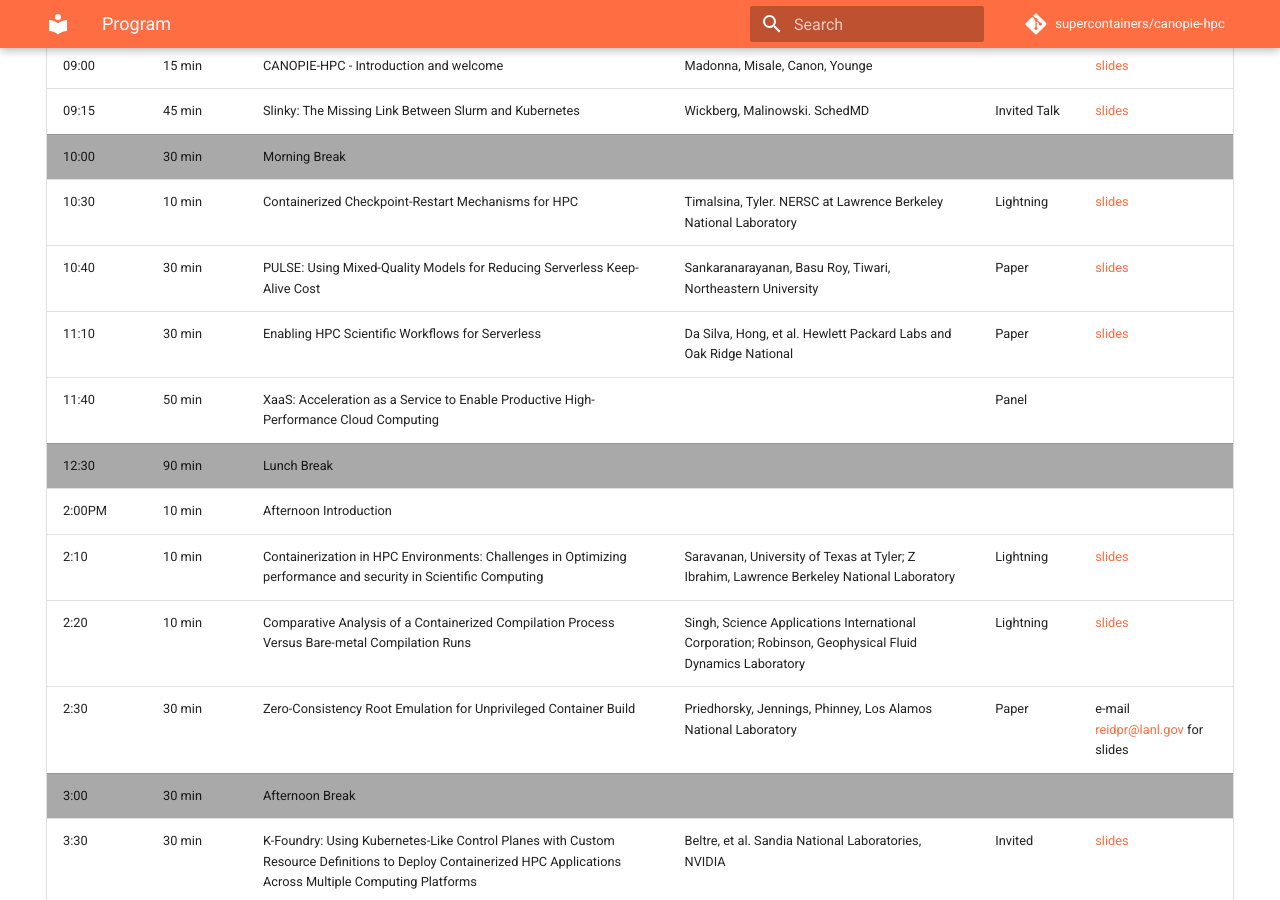
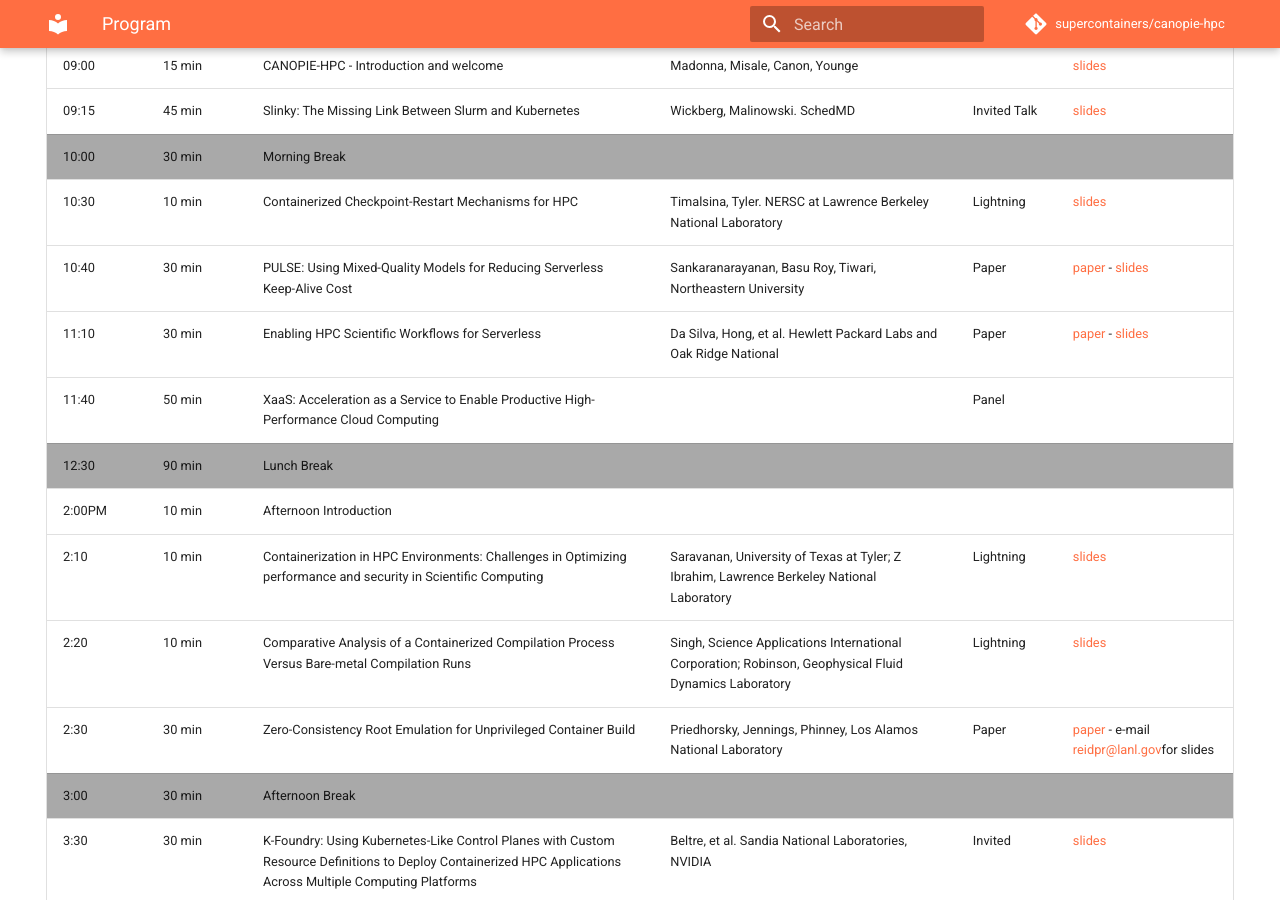
Before and after one commit to supercontainers/canopie-hpc, an MkDocs documentation site: the page built from docs/program.md, in a window 1280 px wide and 900 px high, scrolled down 485 px. Built offline with MkDocs 1.6.1 and Material for MkDocs 9.7.7, drawn with Linux system fonts in a browser that asks for light colours; comment, search, counter and statistics services are not loaded.

Commit message:
Added paper links in 2024 program

```diff
--- a/docs/program.md
+++ b/docs/program.md
@@ -64,7 +64,7 @@ Sunday, November 17th, 2024
         <td>PULSE: Using Mixed-Quality Models for Reducing Serverless Keep-Alive 	Cost</td>
         <td>Sankaranarayanan, Basu Roy, Tiwari,  Northeastern University</td>
         <td>Paper</td>
-        <td><a href="https://github.com/supercontainers/canopie-hpc/blob/main/docs/slides/2024_SC_Workshop_Pulse.pdf">slides</a></td>
+        <td><a href="https://conferences.computer.org/sc-wpub/pdfs/SC-W2024-6oZmigAQfgJ1GhPL0yE3pS/555400a099/555400a099.pdf">paper</a> - <a href="https://github.com/supercontainers/canopie-hpc/blob/main/docs/slides/2024_SC_Workshop_Pulse.pdf">slides</a></td>
     </tr>
     <tr>
         <td>11:10</td>
@@ -72,7 +72,7 @@ Sunday, November 17th, 2024
         <td>Enabling HPC Scientific Workflows for Serverless</td>
         <td>Da Silva, Hong, et al. Hewlett Packard Labs and  Oak Ridge National </td>
         <td>Paper</td>
-        <td><a href="https://github.com/supercontainers/canopie-hpc/blob/main/docs/slides/Anderson_Andrei-Enabling_HPC_Scientific_Workflows_for_Serverless.pdf">slides</a></td>
+        <td><a href="https://conferences.computer.org/sc-wpub/pdfs/SC-W2024-6oZmigAQfgJ1GhPL0yE3pS/555400a110/555400a110.pdf">paper</a> - <a href="https://github.com/supercontainers/canopie-hpc/blob/main/docs/slides/Anderson_Andrei-Enabling_HPC_Scientific_Workflows_for_Serverless.pdf">slides</a></td>
     </tr>
     <tr>
         <td>11:40</td>
@@ -117,7 +117,7 @@ Sunday, November 17th, 2024
         <td>Zero-Consistency Root Emulation for Unprivileged Container Build</td>
         <td>Priedhorsky, Jennings, Phinney, Los Alamos National Laboratory</td>
         <td>Paper</td>
-        <td>e-mail <a href="mailto:reidpr@lanl.gov?subject=please%20rick-roll%20me">reidpr@lanl.gov</a> for slides</td>
+        <td><a href="https://conferences.computer.org/sc-wpub/pdfs/SC-W2024-6oZmigAQfgJ1GhPL0yE3pS/555400a126/555400a126.pdf">paper</a> - e-mail <a href="mailto:reidpr@lanl.gov?subject=please%20rick-roll%20me">reidpr@lanl.gov</a>for slides</td>
     </tr>
     <tr style="background-color:#A9A9A9">
         <td>3:00</td>
```
